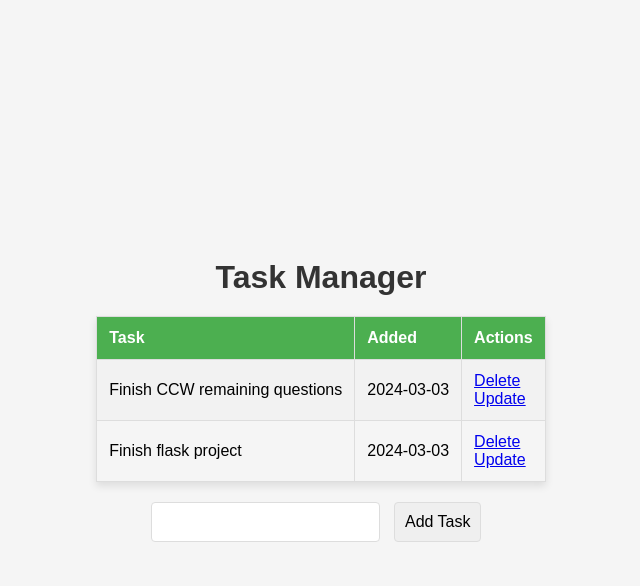
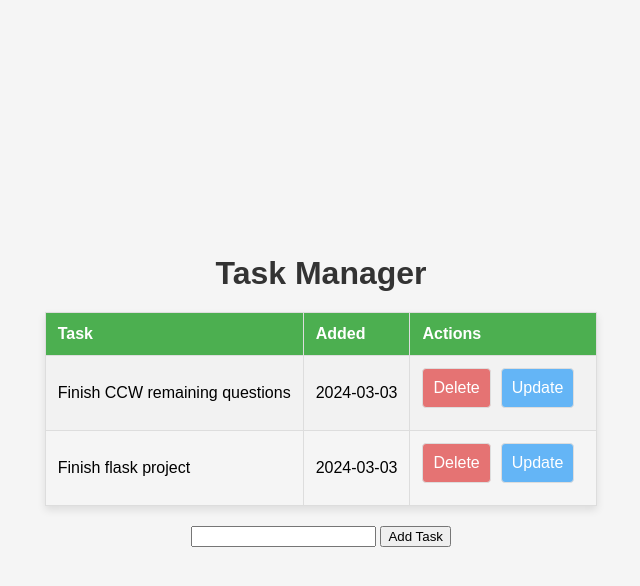
Before and after one commit to ParthipPR/Flask_Task_Manager, a Flask app: page / in a window 1280 px wide. Shown: the top 586 px of the page, without its empty margins (319-959 px from the left). Run offline with Flask 3, Linux system fonts and the light colour scheme; data comes from the database, SQL or seed files in the repository.

Commit message:
feat: enhance visual appeal and button styling for Delete and Update links

```diff
--- a/static/css/main.css
+++ b/static/css/main.css
@@ -47,26 +47,31 @@ form {
     margin-bottom: 20px;
 }
 
-input[type="text"], input[type="submit"], .action-button {
-    font-size: 16px;
-    padding: 10px;
-    margin-right: 10px;
-    border: 1px solid #ddd;
-    border-radius: 4px;
-}
-
 .input-group {
     display: flex;
     align-items: center;
     margin-bottom: 10px;
 }
 
-.input-group .action-button {
-    background-color: #4CAF50;
-    color: white;
-    cursor: pointer;
+.input-group .action-link {
+    text-decoration: none;
+    padding: 10px;
+    margin-right: 10px;
+    border: 1px solid #ddd;
+    border-radius: 4px;
+    color: #333;
 }
 
-.input-group .action-button:hover {
-    background-color: #45a049;
+.input-group .action-link:hover {
+    background-color: #f2f2f2;
 }
+
+.input-group .delete-link {
+    color: #fff;
+    background-color: #e57373; /* Red color for Delete */
+}
+
+.input-group .update-link {
+    color: #fff;
+    background-color: #64b5f6; /* Blue color for Update */
+}
--- a/templates/index.html
+++ b/templates/index.html
@@ -22,9 +22,11 @@
                 <td>{{ task.content }}</td>
                 <td>{{ task.date_created.date() }}</td>
                 <td>
-                    <a href="/delete/{{task.id}}">Delete</a>
-                    <br>
-                    <a href="/update/{{task.id}}">Update</a>
+                    <div class="input-group">
+                        <a href="/delete/{{task.id}}" class="action-link delete-link">Delete</a>
+                        <br>
+                        <a href="/update/{{task.id}}" class="action-link update-link">Update</a>
+                    </div>
                 </td>
             </tr>
         {% endfor %}
```
